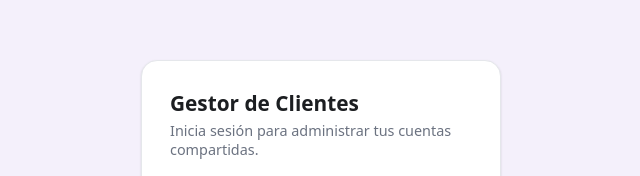
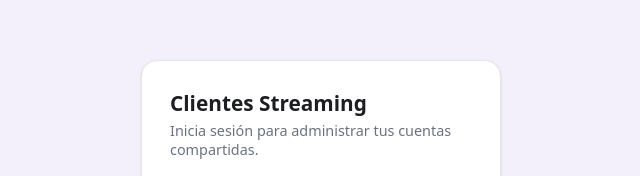
Before and after one commit to duberliguevara/Calculadora, a plain HTML site: page index.html in a window 1280 px wide. Shown: the part 153-329 px from the top of the page, 319-959 px from the left. Drawn offline with Linux system fonts and the light colour scheme.

Commit message:
Corrige título de la pantalla de login
Claude-Session: https://claude.ai/code/session_01KVvoeRGc6METxHMW4oi6XP

Co-authored-by: Claude <noreply@anthropic.com>

```diff
--- a/index.html
+++ b/index.html
@@ -15,7 +15,7 @@
 
 <div id="login-wrap" class="login-wrap">
   <div class="login-card">
-    <h1>Gestor de Clientes</h1>
+    <h1>Clientes Streaming</h1>
     <p class="sub">Inicia sesión para administrar tus cuentas compartidas.</p>
     <form id="login-form">
       <div class="field">
```
